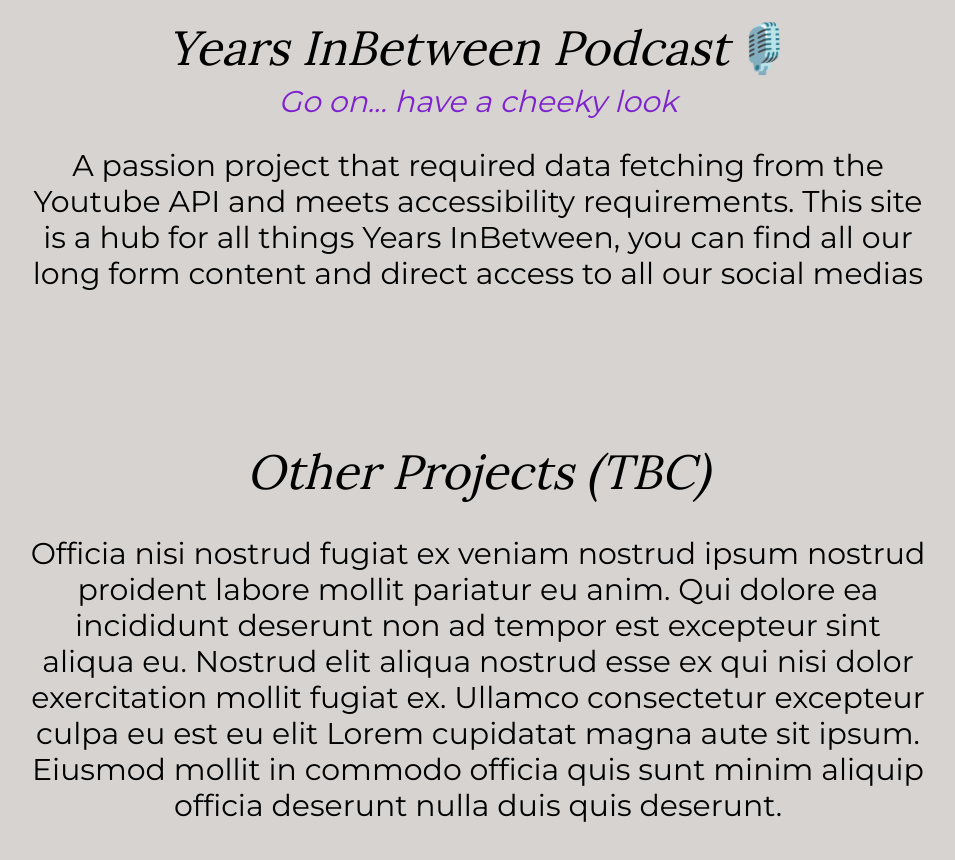
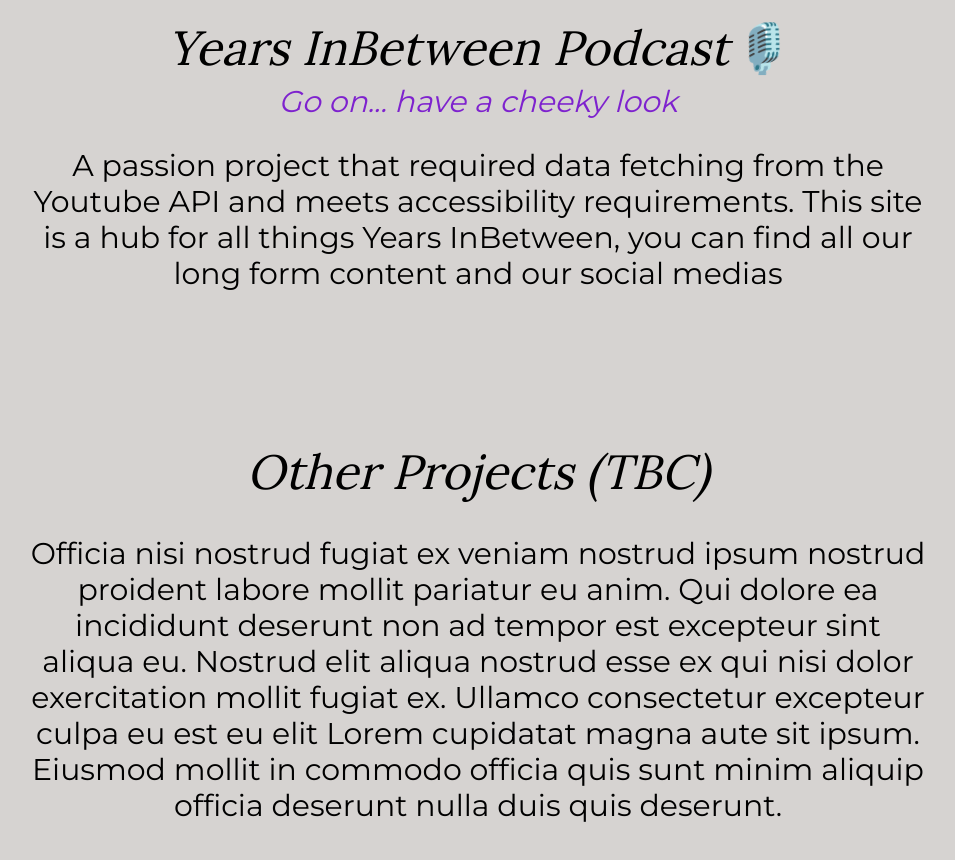
Before and after one commit to lk-1212/lk-1212, a Next.js app: page / in a window 1280 px wide. Shown: the part 1220-2080 px from the top of the page, without its empty margins (162-1117 px from the left). Built offline with nearby package versions, Linux system fonts and the light colour scheme.

Commit message:
Update YIB text

```diff
--- a/src/app/components/content_row/constants.ts
+++ b/src/app/components/content_row/constants.ts
@@ -7,7 +7,7 @@
   },
   {
     title: "Years InBetween Podcast🎙️",
-    text: "A passion project that required data fetching from the Youtube API and meets accessibility requirements. This site is a hub for all things Years InBetween, you can find all our long form content and direct access to all our social medias",
+    text: "A passion project that required data fetching from the Youtube API and meets accessibility requirements. This site is a hub for all things Years InBetween, you can find all our long form content and our social medias",
     href: "https://yearsinbetween.vercel.app",
     linkText: CHEEKY_LOOK_TEXT,
     inverseStyle: true,
```
